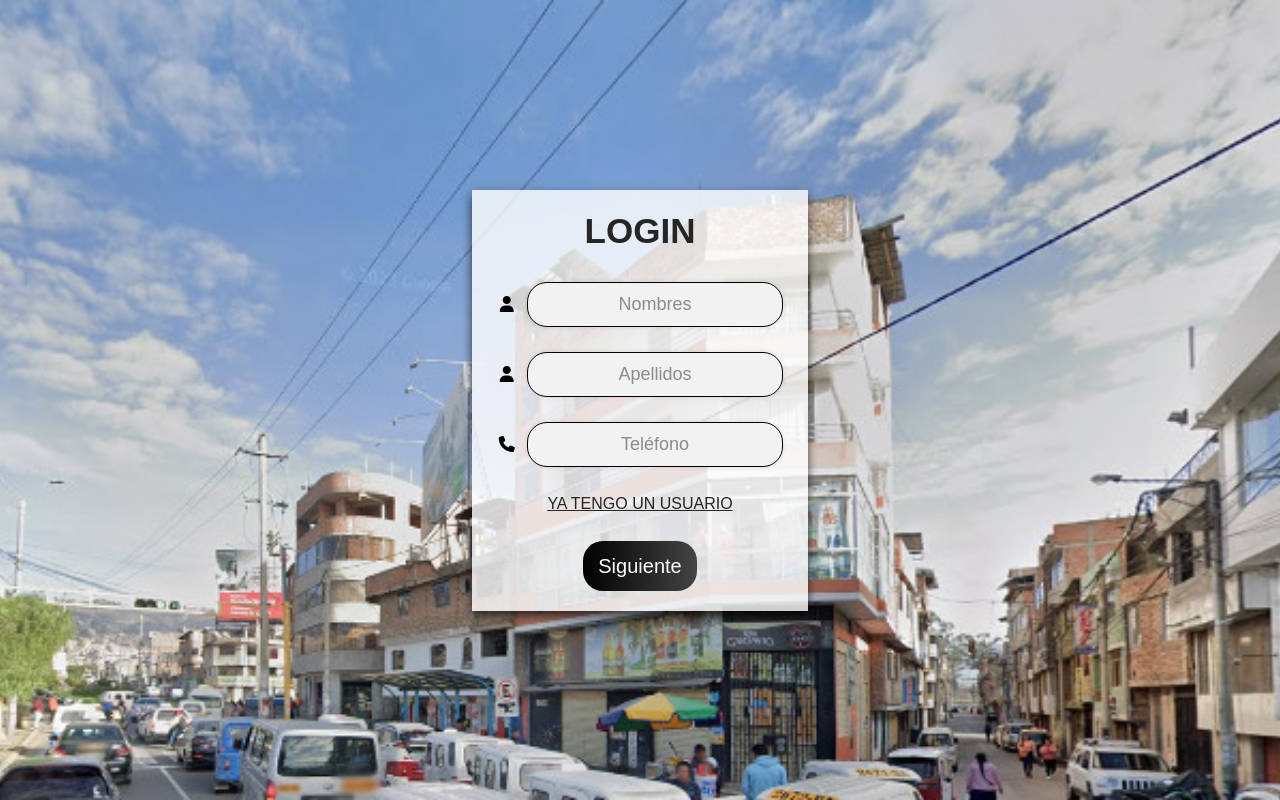
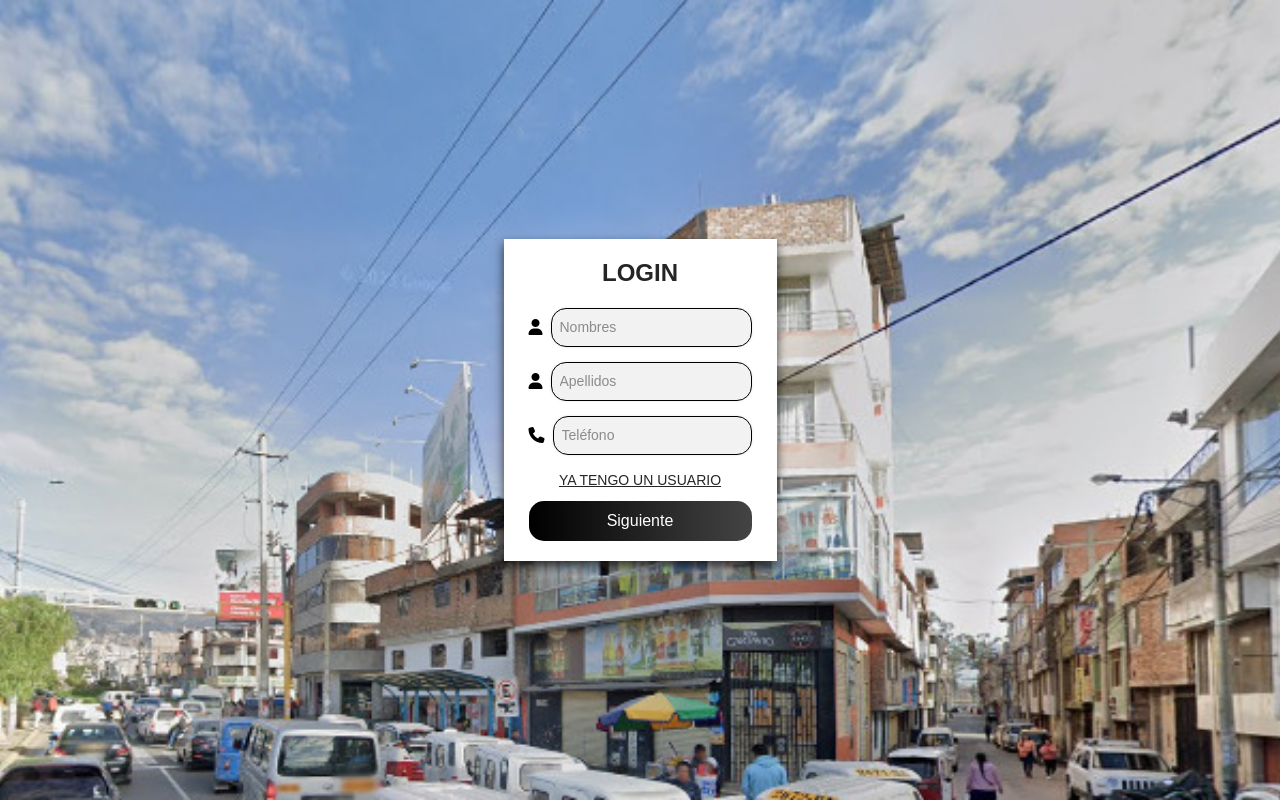
Before and after one commit to JeffersonRnd/Proyect-IHC-part1, a plain HTML site: page index.html in a window 1280 px wide. Both pictures are taken after a click on the button "CLIENTE". Drawn offline with nearby package versions, Linux system fonts and the light colour scheme.

Commit message:
Update style.css

```diff
--- a/style.css
+++ b/style.css
@@ -36,17 +36,17 @@ body {
 .welcome-title {
     font-size: 45px;
     font-weight: bold;
-    color: black; /* Cambia el color de las letras a negro */
-    border: 3px solid rgba(255, 255, 255, 0.5); /* Borde blanco semitransparente */
+    color: black;
+    border: 3px solid rgba(255, 255, 255, 0.5);
     padding: 10px;
-    display: inline-block; /* Ajusta el borde al tamaño del texto */
-    border-radius: 5px; /* Opcional: redondea las esquinas */
+    display: inline-block;
+    border-radius: 5px;
 }
 
 /* Pantalla de selección de rol */
 .selection-screen {
     text-align: center;
-    background-color: rgba(255, 255, 255, 0.8); /* Fondo semi-transparente */
+    background-color: rgba(255, 255, 255, 0.8);
     padding: 20px 25px;
     box-shadow: 0 5px 10px rgba(0, 0, 0, 0.7);
 }
@@ -65,45 +65,43 @@ body {
     font-size: 18px;
     margin: 10px;
     cursor: pointer;
-    display: flex;
-    align-items: center;
-    gap: 10px; /* Espacio entre el ícono y el texto */
 }
 
-.role-button svg {
-    width: 1.4em; /* Aumenta el tamaño del ícono */
-    height: 1.4em;
-    fill: currentColor; /* Hace que el color del icono coincida con el color del texto */
+.role-button i {
+    margin-right: 10px;
+}
+
+.role-button:hover {
+    background: linear-gradient(to right, #444444, #000000);
 }
 
 form {
     display: flex;
     flex-direction: column;
-    align-items: center;
-    background-color: rgba(255, 255, 255, 0.8); /* Fondo semi-transparente */
+    background: #fff;
     text-align: center;
     padding: 20px 25px;
     box-shadow: 0 5px 10px rgba(0, 0, 0, 0.7);
 }
 
+
 form .title {
     color: #252525;
-    font-size: 35px;
+    font-size: 24px;
     font-weight: 800;
-    margin-bottom: 30px;
+    margin-bottom: 20px;
 }
 
 form label {
     display: flex;
     align-items: center;
-    margin-bottom: 25px;
+    margin-bottom: 15px;
 }
 
-form label svg,
 form label .fa-solid {
-    width: 1.4em;/* Tamaño más grande para los íconos */
+    font-size: 16px;
     color: #000000;
-    margin-right: 10px;
+    margin-right: 8px;
 }
 
 form label input {
@@ -111,31 +109,30 @@ form label input {
     border: 1px solid #000000;
     color: #252525;
     background-color: #f2f2f2;
-    padding: 10px;
-    border-radius: 20px;
+    padding: 8px;
+    border-radius: 15px;
     width: 100%;
-    font-size: 18px;
-    box-shadow: 0 0 5px rgba(0, 0, 0, 0.1);
-    text-align: center;
-    height: 2.5em; /* Ajustamos la altura para que coincida mejor con el icono */
+    font-size: 14px;
+    box-shadow: 0 0 3px rgba(0, 0, 0, 0.1);
 }
 
 form label input::placeholder {
     color: rgba(37, 37, 37, 0.5);
+    font-size: 14px;
 }
 
 form .link {
     color: #252525;
-    margin-bottom: 15px;
+    font-size: 14px;
+    margin-bottom: 10px;
 }
 
 form button {
     color: #fff;
     border: none;
     background: linear-gradient(to right, #000000, #444444);
-    padding: 10px 15px;
+    padding: 8px 12px;
     cursor: pointer;
-    font-size: 20px;
-    border-radius: 20px;
-    margin-top: 10px;
+    font-size: 16px;
+    border-radius: 15px;
 }
```
